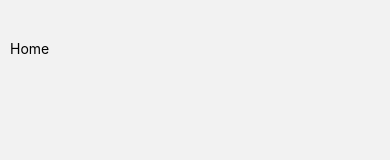
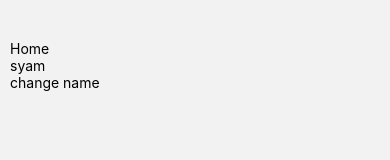
Before and after one commit to shashikumarverma1/reactNativeApp, a React Native app: screen /Home in a window 390 px wide. Shown: the top 160 px of the page. Built offline with nearby package versions, Linux system fonts and the light colour scheme.

Commit message:
context api , create context added

```diff
--- a/App.js
+++ b/App.js
@@ -1,13 +1,22 @@
 import { StatusBar } from 'expo-status-bar';
 import { StyleSheet, Text, View , Pressable } from 'react-native';
 import React , {useState} from 'react';
-// import Dashboard from './screens/dashboard';
-import { Menu } from './component/menu';
+import ContextProvider from './contextProvider/userDetails';
 import { BottomNavigation } from './navigations/Bottomnavigation';
+import ContextProvidercount from './contextProvider/ProductCount';
 export default function App() {
-  const [menu , setMenu] = useState(false)
+
   return (
-      <BottomNavigation/>
+<ContextProvider>
+<ContextProvidercount>
+<BottomNavigation/>
+</ContextProvidercount>
+
+
+    </ContextProvider>
+
+
+
   )
 }
 
--- /dev/null
+++ b/contextProvider/ProductCount.tsx
@@ -0,0 +1,17 @@
+import React, { createContext, useEffect, useState } from "react";
+import AsyncStorage from "@react-native-async-storage/async-storage";
+export const CountInfo = createContext(null);
+const ContextProvidercount = ({ children }: any) => {
+  const [name, setname] = useState<any>("syam");
+
+  console.log(children)
+
+  return (
+    <CountInfo.Provider
+      value={{ name, setname }}
+    >
+      {children}
+    </CountInfo.Provider>
+  );
+};
+export default ContextProvidercount;
--- /dev/null
+++ b/contextProvider/userDetails.tsx
@@ -0,0 +1,17 @@
+import React, { createContext, useEffect, useState } from "react";
+import AsyncStorage from "@react-native-async-storage/async-storage";
+export const GlobalInfo = createContext(null);
+const ContextProvider = ({ children }: any) => {
+  const [userDetails, setUserDetails] = useState<any>({name:"ram"});
+
+  console.log(children)
+
+  return (
+    <GlobalInfo.Provider
+      value={{ userDetails, setUserDetails }}
+    >
+      {children}
+    </GlobalInfo.Provider>
+  );
+};
+export default ContextProvider;
--- a/package.json
+++ b/package.json
@@ -9,6 +9,7 @@
     "web": "expo start --web"
   },
   "dependencies": {
+    "@react-native-async-storage/async-storage": "^1.19.0",
     "@react-navigation/bottom-tabs": "^6.5.8",
     "@react-navigation/native": "^6.1.7",
     "@react-navigation/stack": "^6.3.17",
--- a/screens/Home.tsx
+++ b/screens/Home.tsx
@@ -1,10 +1,18 @@
-
+import React , {useContext} from "react"
 import { StyleSheet, Text, View , Pressable, Dimensions } from 'react-native';
 const width=Dimensions.get("window").width
+import { CountInfo } from '../contextProvider/ProductCount';
 export const  Home=()=> {
+const {name , setname} = useContext(CountInfo)
   return (
     <View style={styles.container}>
 <Text>Home</Text>
+<Text>{name}</Text>
+<Pressable onPress={()=>setname("monu")}>
+  <Text>
+    change name
+  </Text>
+</Pressable>
     </View>
   );
 }
--- a/screens/Profile.tsx
+++ b/screens/Profile.tsx
@@ -1,7 +1,10 @@
-
+import {useContext} from "react"
 import { StyleSheet, Text, View , Pressable, Dimensions } from 'react-native';
 const width=Dimensions.get("window").width
+import { GlobalInfo } from '../contextProvider/userDetails';
 export const  Profile=()=> {
+  const { userDetails } = useContext(GlobalInfo);
+  console.log(userDetails)
   return (
     <View style={styles.container}>
 <Text>Profile</Text>
```
Also changed, not shown: 1 other file (tests, documents, lock files or other folders).
